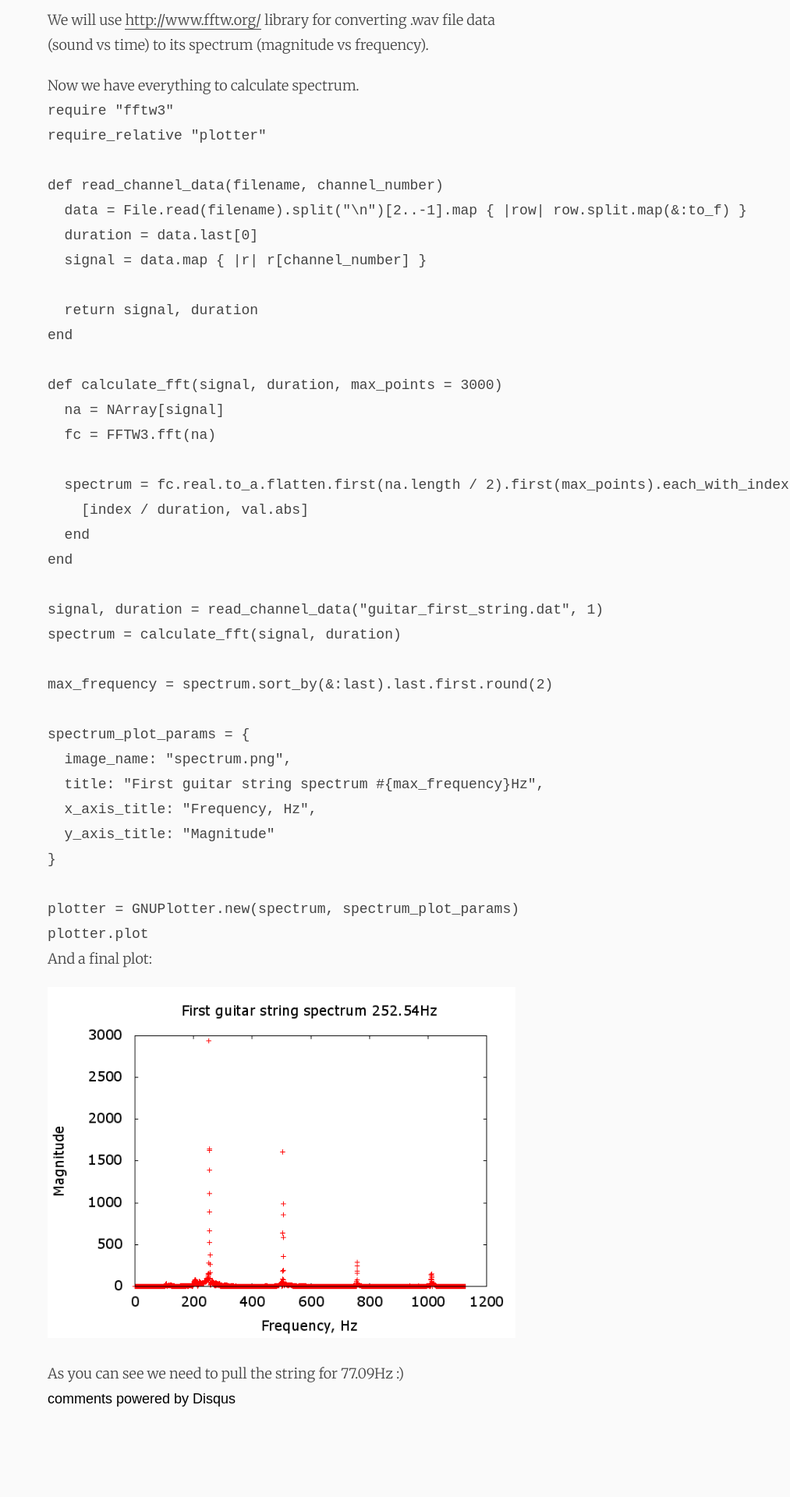
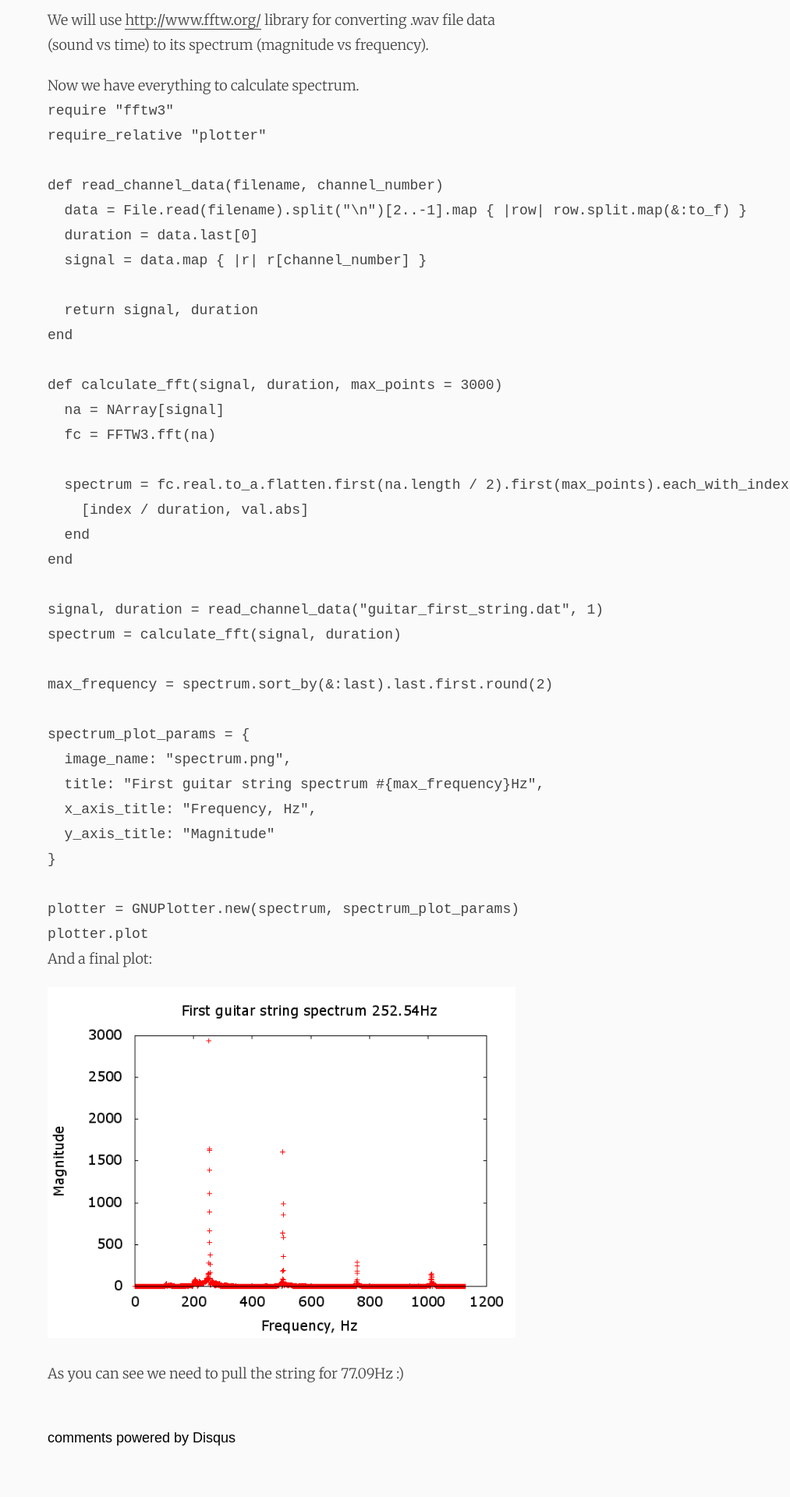
Before and after one commit to makaroni4/img-lint, a Jekyll site: the page built from _posts/2013-03-26-how-to-tune-guitar-with-ruby.markdown, in a window 1280 px wide. Shown: the part 3657-5577 px from the top of the page at 78% size, without its empty margins (267-1280 px from the left). Built offline with Jekyll 4.4.1, drawn with Linux system fonts in a browser that asks for light colours; nearby versions of some CDN libraries; Markdown is read by kramdown in place of the engine named in the settings; comment, search, counter and statistics services are not loaded; before the commit the page ends 5527 px from its top, so only the background shows below that.

Commit message:
Moved comments down and introduced credits section

```diff
--- a/_layouts/post.html
+++ b/_layouts/post.html
@@ -14,7 +14,22 @@
     {{ content }}
   </div>
 
-  <div id="disqus_thread"></div>
+  <div class="post__credits">
+    <div class="credits">
+      <div class="credits__author">
+      </div>
+
+      <div class="credits__share">
+        <div class="tweet">
+        </div>
+      </div>
+    </div>
+  </div>
+
+  <div class="post__comments">
+    <div id="disqus_thread"></div>
+  </div>
+
   <script type="text/javascript">
       /* * * CONFIGURATION VARIABLES: EDIT BEFORE PASTING INTO YOUR WEBPAGE * * */
       var disqus_shortname = 'makaroni4'; // required: replace example with your forum shortname
--- a/css/head.scss
+++ b/css/head.scss
@@ -133,6 +133,14 @@
         margin-top: 20px;
       }
     }
+  }
+
+  &__comments {
+    margin-top: 50px;
+  }
+
+  &__cellar {
+    margin-top: 50px;
   }
 }
 
```
